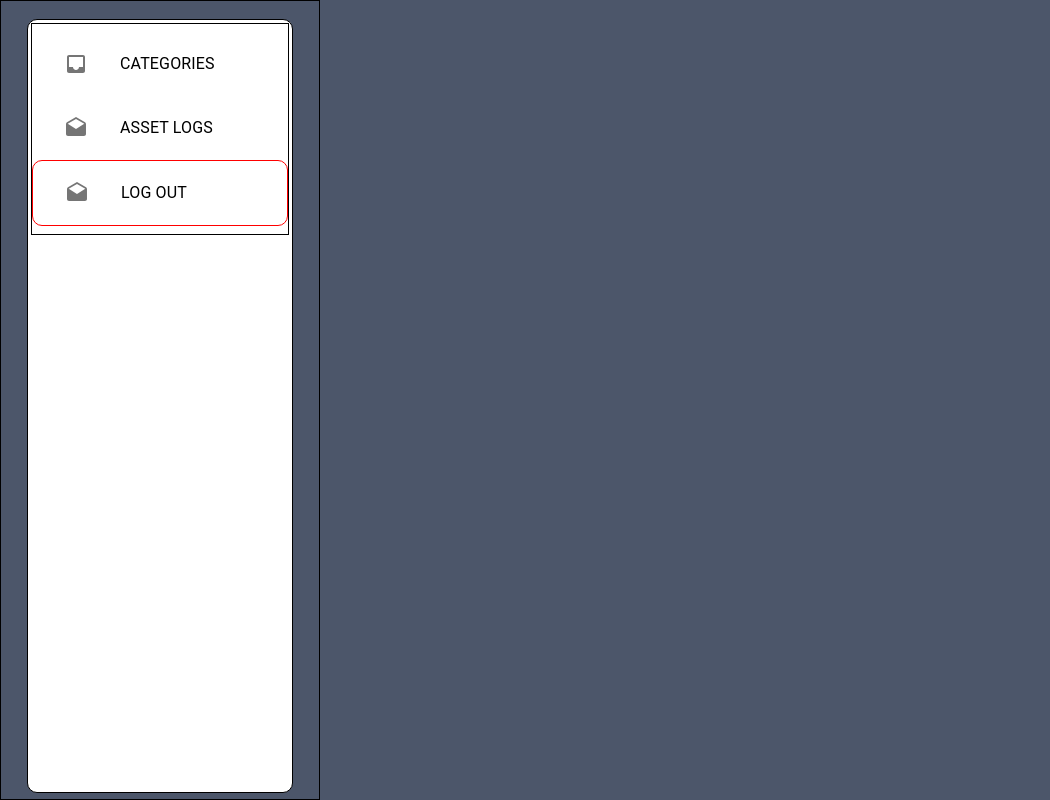
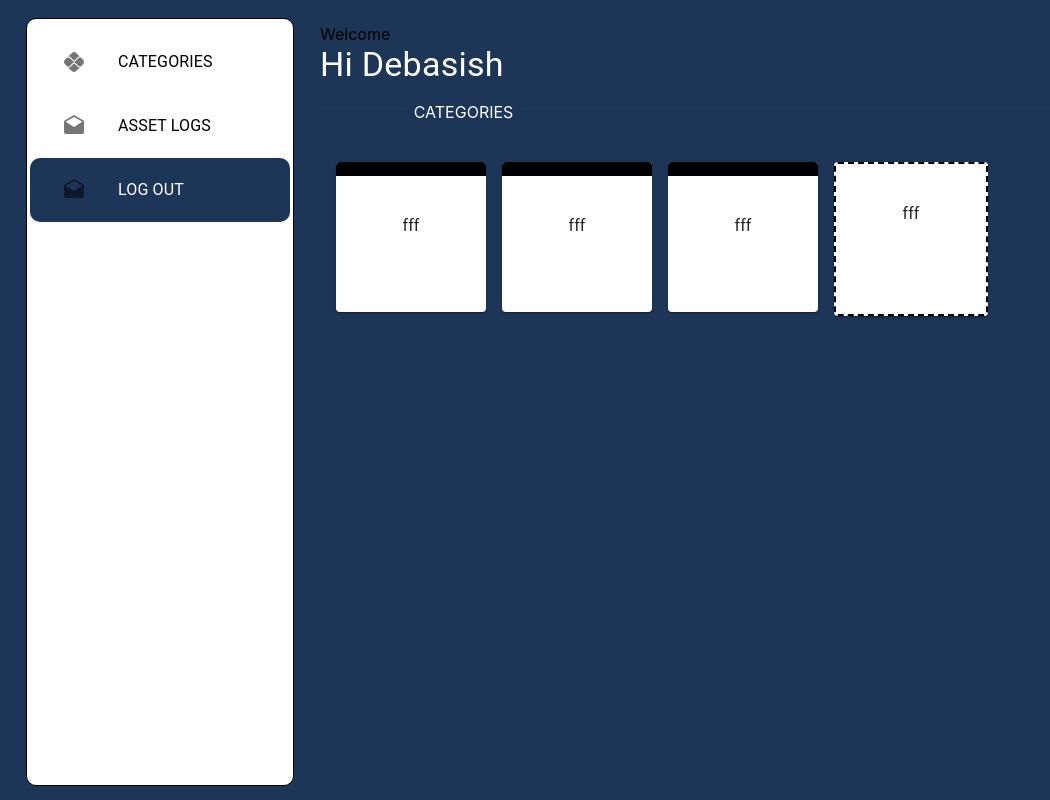
Before and after one commit to DebasishBarman/asset-management-mern, a React (Create React App) app in the folder frontend/: page / in a window 1280 px wide. Shown: the whole page, without its empty margins (0-1050 px from the left). Built offline with nearby package versions, Linux system fonts and the light colour scheme.

Commit message:
Dashboard Design
Completed

```diff
--- a/frontend/src/components/Dashboard.js
+++ b/frontend/src/components/Dashboard.js
@@ -1,29 +1,32 @@
 import React from 'react'
-import { Container, Grid, Stack, Divider, Typography } from '@mui/material'
-import List from '@mui/material/List';
-import ListItem from '@mui/material/ListItem';
-import ListItemButton from '@mui/material/ListItemButton';
-import ListItemIcon from '@mui/material/ListItemIcon';
+import {
+    Container, Grid, Stack, Divider, Typography,
+    Card, List, ListItem, ListItemButton, ListItemIcon, Box
+} from '@mui/material'
+
 import ListItemText from '@mui/material/ListItemText';
 import InboxIcon from '@mui/icons-material/Inbox';
 import DraftsIcon from '@mui/icons-material/Drafts';
+import PixIcon from '@mui/icons-material/Pix';
 
 const Dashboard = () => {
     return (
-        <div style={{ background: '#4c566a' }}>
+        <div style={{ background: '#1D3557' }}>
             <Grid container lg={12}>
                 <Grid item lg={3} sx={{ minHeight: '100vh' }}>
-                    <Container sx={{ border: '1px solid black', p: 2, height: '100%' }}>
+                    <Container sx={{ p: 2, height: '100%' }}>
                         <nav
-                            style={{ border: '1px solid black',
-                             height: '100%',background:'#fff',
-                             borderRadius: 10, padding: 3, margin: 2 }}
+                            style={{
+                                border: '1px solid black',
+                                height: '99%', background: '#fff',
+                                borderRadius: 10, padding: 3, margin: 2
+                            }}
                         >
-                            <List sx={{ border: '1px solid black' }}>
+                            <List>
                                 <ListItem >
                                     <ListItemButton>
                                         <ListItemIcon>
-                                            <InboxIcon />
+                                            <PixIcon />
                                         </ListItemIcon>
                                         <ListItemText primary="CATEGORIES" />
                                     </ListItemButton>
@@ -36,7 +39,7 @@ const Dashboard = () => {
                                         <ListItemText primary="ASSET LOGS" />
                                     </ListItemButton>
                                 </ListItem>
-                                <ListItem sx={{border:'1px solid red',borderRadius:'10px'}}>
+                                <ListItem sx={{ background: '#1D3557', borderRadius: '10px', color: '#fff' }}>
                                     <ListItemButton>
                                         <ListItemIcon>
                                             <DraftsIcon />
@@ -51,7 +54,77 @@ const Dashboard = () => {
                     </Container>
                 </Grid>
                 <Grid item lg={9}>
+                    <Stack>
+                        <Grid container mt={3}>
+                            <Grid item>
+                                <Typography variant="subtitle" component="p" textAlign='start'>
+                                    Welcome
+                                </Typography>
+                                <Typography variant="h4" component="p" sx={{ color: '#fff' }}>
+                                    Hi Debasish
+                                </Typography>
+                            </Grid>
+                        </Grid>
 
+                    </Stack>
+                    <Divider textAlign="left" sx={{ color: '#fff', marginTop: 2 }}>CATEGORIES</Divider>
+
+                    {/* Categories Stack */}
+                    <Stack mt={3} spacing={2}>
+                        <Grid container spacing={2} >
+                            <Grid item sx={{}} >
+                                <Card sx={{ width: 150, height: 150, }}>
+                                    <Box sx={{ borderTop: '14px solid black' }} />
+                                    <Grid container sx={{height:100}} alignItems='center' justifyContent='center'>
+                                    <Typography alignItems='center'>
+                                        fff
+                                    </Typography>
+                                    </Grid>
+
+
+                                </Card>
+                            </Grid>
+                            <Grid item sx={{}} >
+                                <Card sx={{ width: 150, height: 150, }}>
+                                    <Box sx={{ borderTop: '14px solid black' }} />
+                                    <Grid container sx={{height:100}} alignItems='center' justifyContent='center'>
+                                    <Typography alignItems='center'>
+                                        fff
+                                    </Typography>
+                                    </Grid>
+
+
+                                </Card>
+                            </Grid>
+                            <Grid item sx={{}} >
+                                <Card sx={{ width: 150, height: 150, }}>
+                                    <Box sx={{ borderTop: '14px solid black' }} />
+                                    <Grid container sx={{height:100}} alignItems='center' justifyContent='center'>
+                                    <Typography alignItems='center'>
+                                        fff
+                                    </Typography>
+                                    </Grid>
+
+
+                                </Card>
+                            </Grid>
+                            <Grid item sx={{}} >
+                                <Card sx={{ width: 150, height: 150,border:'2px dashed black' }}>
+                                    <Box  />
+                                    <Grid container sx={{height:100}} alignItems='center' justifyContent='center'>
+                                    <Typography>
+                                        fff
+                                    </Typography>
+                                    </Grid>
+
+
+                                </Card>
+                            </Grid>
+
+
+                        </Grid>
+
+                    </Stack>
                 </Grid>
             </Grid>
 
```
